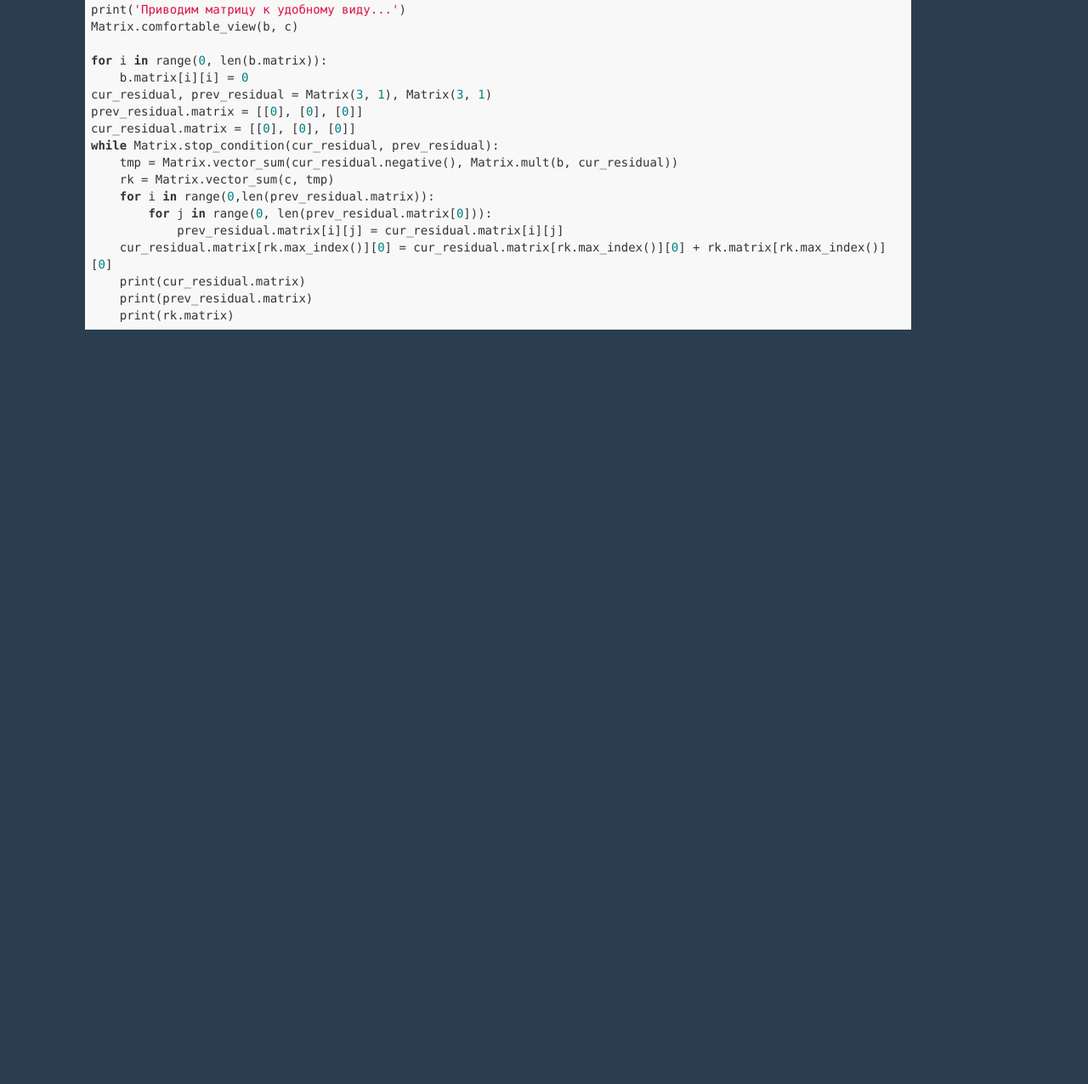
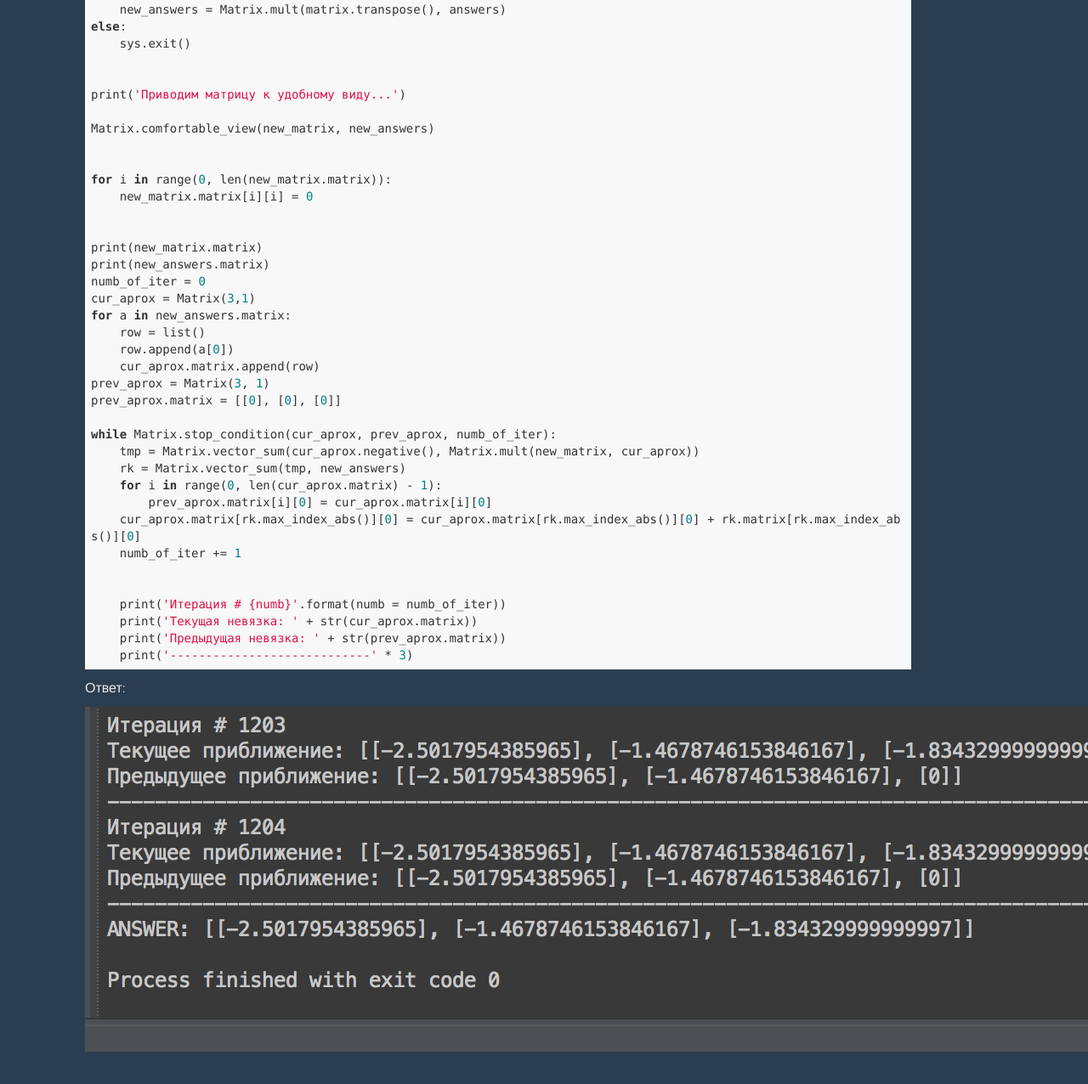
Before and after one commit to kochnevns/SnakeMatrix, a plain HTML site: page README.html in a window 1280 px wide. Shown: the part 5731-7007 px from the top of the page at 85% size. Before the commit the page ends 6229 px from the top, so only its background shows below. Drawn offline with Linux system fonts and the light colour scheme.

Commit message:
Подкорректировал отчет

```diff
--- a/README.html
+++ b/README.html
@@ -226,35 +226,57 @@ if a.split_matrix('matrix').is_symmetric():
 else:
     print('Матрица не симметрична. Выход из программы')
     sys.exit()
-b = a.split_matrix('matrix')
-c = a.split_matrix('answers')
+matrix = a.split_matrix('matrix')
+answers = a.split_matrix('answers')
 
-if not b.sylvesters_criterion():
+
+
+if not matrix.sylvesters_criterion():
     print('Матрица не удовлетворяет критерию Сильвестра')
-    b = Matrix.mult(b, b.transpose())
-    c = Matrix.mult(b.transpose(), c)
+    new_matrix = Matrix.mult(matrix, matrix.transpose())
+    new_answers = Matrix.mult(matrix.transpose(), answers)
+else:
+    sys.exit()
+
 
 print('Приводим матрицу к удобному виду...')
-Matrix.comfortable_view(b, c)
 
-for i in range(0, len(b.matrix)):
-    b.matrix[i][i] = 0
-cur_residual, prev_residual = Matrix(3, 1), Matrix(3, 1)
-prev_residual.matrix = [[0], [0], [0]]
-cur_residual.matrix = [[0], [0], [0]]
-while Matrix.stop_condition(cur_residual, prev_residual):
-    tmp = Matrix.vector_sum(cur_residual.negative(), Matrix.mult(b, cur_residual))
-    rk = Matrix.vector_sum(c, tmp)
-    for i in range(0,len(prev_residual.matrix)):
-        for j in range(0, len(prev_residual.matrix[0])):
-            prev_residual.matrix[i][j] = cur_residual.matrix[i][j]
-    cur_residual.matrix[rk.max_index()][0] = cur_residual.matrix[rk.max_index()][0] + rk.matrix[rk.max_index()][0]
-    print(cur_residual.matrix)
-    print(prev_residual.matrix)
-    print(rk.matrix)
+Matrix.comfortable_view(new_matrix, new_answers)
+
+
+for i in range(0, len(new_matrix.matrix)):
+    new_matrix.matrix[i][i] = 0
+
+
+print(new_matrix.matrix)
+print(new_answers.matrix)
+numb_of_iter = 0
+cur_aprox = Matrix(3,1)
+for a in new_answers.matrix:
+    row = list()
+    row.append(a[0])
+    cur_aprox.matrix.append(row)
+prev_aprox = Matrix(3, 1)
+prev_aprox.matrix = [[0], [0], [0]]
+
+while Matrix.stop_condition(cur_aprox, prev_aprox, numb_of_iter):
+    tmp = Matrix.vector_sum(cur_aprox.negative(), Matrix.mult(new_matrix, cur_aprox))
+    rk = Matrix.vector_sum(tmp, new_answers)
+    for i in range(0, len(cur_aprox.matrix) - 1):
+        prev_aprox.matrix[i][0] = cur_aprox.matrix[i][0]
+    cur_aprox.matrix[rk.max_index_abs()][0] = cur_aprox.matrix[rk.max_index_abs()][0] + rk.matrix[rk.max_index_abs()][0]
+    numb_of_iter += 1
+
+
+    print('Итерация # {numb}'.format(numb = numb_of_iter))
+    print('Текущая невязка: ' + str(cur_aprox.matrix))
+    print('Предыдущая невязка: ' + str(prev_aprox.matrix))
+    print('----------------------------' * 3)
 </code></pre>
 <p>
+Ответ:
 </p>
+<img src = 'answer.png'>
 <script type="text/javascript" src='web_components/highlight/highlight.pack.js'></script>
 <script>hljs.initHighlightingOnLoad();</script>
 </body>
```
Also changed, not shown: answer.png (added), 1 other file.
